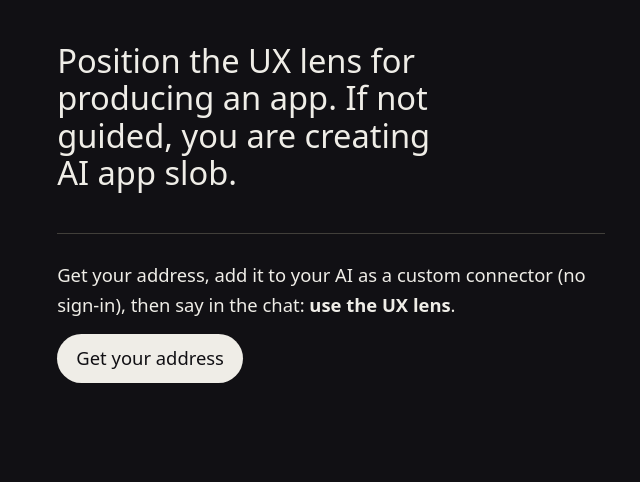
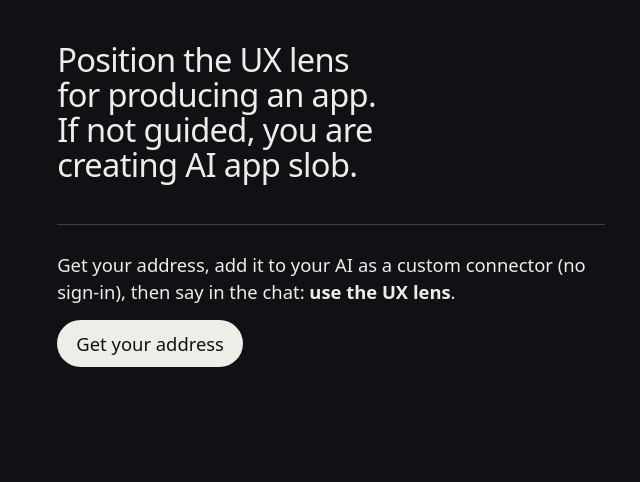
Before and after one commit to theden1974/proofbridge_website, a plain HTML site: page mcp/index.html in a window 1280 px wide. Shown: the whole page, without its empty margins (309-949 px from the left). Drawn offline with Linux system fonts and the light colour scheme.

Commit message:
Type: /mcp h1 tighter (1.08, -0.02em, balanced), body 1.5
Co-Authored-By: Claude Fable 5.1 <noreply@anthropic.com>
Claude-Session: https://claude.ai/code/session_01C3GtEnCkvYVWT25RxLsKaq

```diff
--- a/mcp/index.html
+++ b/mcp/index.html
@@ -11,10 +11,10 @@
     --s-1: clamp(0.8rem, 0.76rem + 0.2vw, 0.9rem); --s0: clamp(1rem, 0.95rem + 0.25vw, 1.15rem); --s1: clamp(1.25rem, 1.1rem + 0.5vw, 1.6rem); --s2: clamp(1.6rem, 1.4rem + 0.8vw, 2.4rem);
     --mono: "IBM Plex Mono", ui-monospace, Menlo, Consolas, monospace; color-scheme: dark; }
   html { background: var(--paper); color: var(--ink); }
-  body { font-family: "DM Sans", system-ui, -apple-system, Helvetica, sans-serif; font-weight: 300; font-size: var(--s0); line-height: 1.618; }
+  body { font-family: "DM Sans", system-ui, -apple-system, Helvetica, sans-serif; font-weight: 300; font-size: var(--s0); line-height: 1.5; }
   .wrap { max-width: 61.8ch; margin: 0 auto; padding: 2.6rem max(16px, 4vw) 6rem; display: grid; gap: 2.6rem; }
   .label { font-family: var(--mono); font-size: var(--s-1); letter-spacing: .06em; text-transform: uppercase; color: var(--grey); display: block; margin-bottom: .8rem; }
-  h1 { font-weight: 500; font-size: var(--s2); line-height: 1.15; max-width: 22ch; } h2 { font-weight: 500; font-size: var(--s1); line-height: 1.2; }
+  h1 { font-weight: 500; font-size: var(--s2); line-height: 1.08; letter-spacing: -0.02em; max-width: 22ch; text-wrap: balance; } h2 { font-weight: 500; font-size: var(--s1); line-height: 1.2; }
   section { border-top: 1px solid var(--line); padding-top: 1.6rem; display: grid; gap: .9rem; }
   p.lead { font-size: var(--s1); line-height: 1.3; color: var(--ink); }
   code, pre { font-family: var(--mono); font-size: .8rem; } pre { white-space: pre-wrap; word-break: break-all; color: var(--grey); border-left: 2px solid var(--line); padding-left: .8rem; }
```
